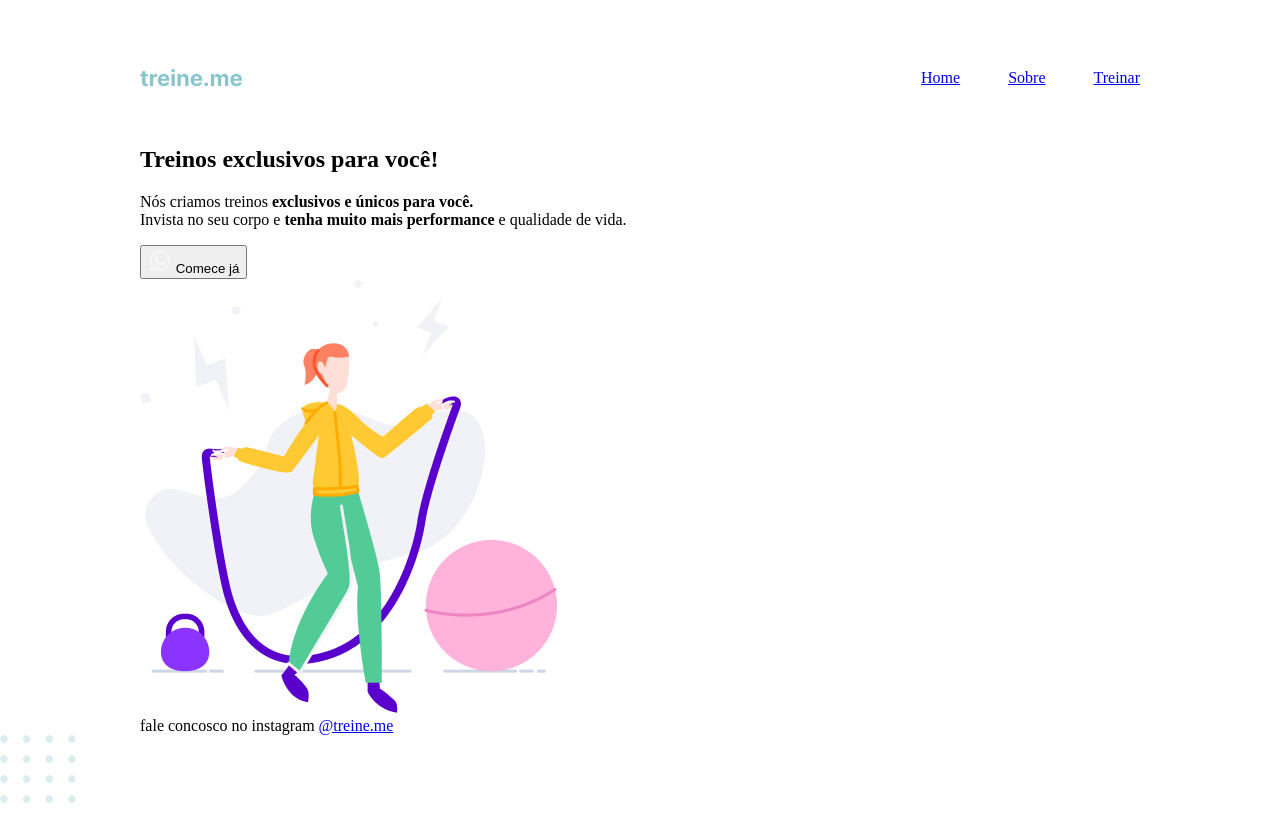
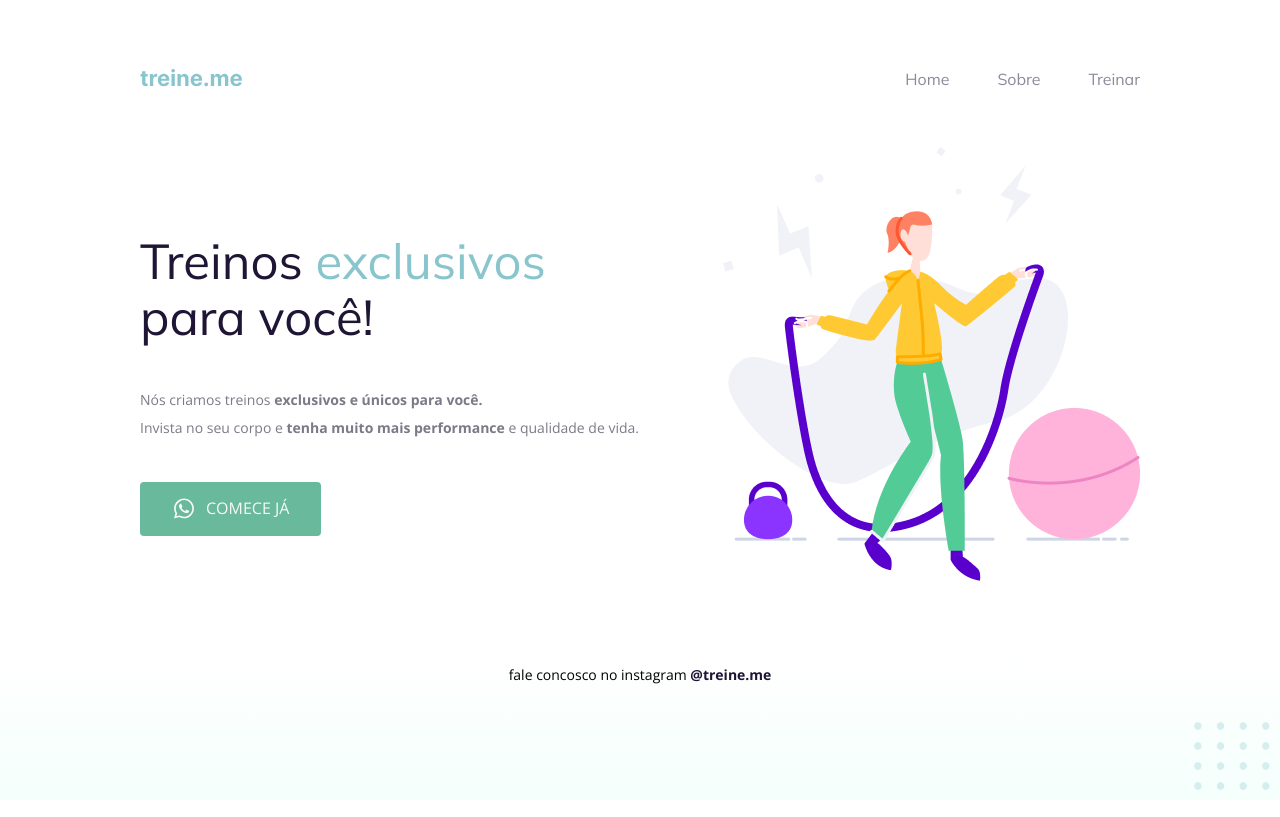
Before and after one commit to luizspolador/Projetos-Explorer-Rocketseat, a plain HTML site: page projeto02/index.html in a window 1280 px wide. Drawn offline with nearby package versions, Linux system fonts and the light colour scheme.

Commit message:
projeto 02 finalizado

```diff
--- a/projeto02/index.html
+++ b/projeto02/index.html
@@ -1,9 +1,13 @@
 <!DOCTYPE html>
 <html lang="pt-br">
 <head>
+  <link rel="preconnect" href="https://fonts.googleapis.com">
+  <link rel="preconnect" href="https://fonts.gstatic.com" crossorigin>
   <meta charset="UTF-8">
   <meta name="viewport" content="width=device-width, initial-scale=1.0">
   <title>Trine me</title>
+
+  <link href="https://fonts.googleapis.com/css2?family=Mulish:wght@400;700&family=Open+Sans:wght@400;700&display=swap" rel="stylesheet">
 
   <link rel="stylesheet" href="style.css">
 </head>
@@ -26,7 +30,7 @@
 
     <main>
       <section>
-        <h1>Treinos exclusivos para você!</h1>
+        <h1>Treinos <span>exclusivos</span> para você!</h1>
 
         <p>Nós criamos treinos <strong>exclusivos e únicos para você.</strong> <br/>
           Invista no seu corpo e <strong>tenha muito mais performance</strong> e qualidade de vida.
@@ -46,7 +50,7 @@
     </footer>
   </div>
 
-  <img src="images/balls-decoration.svg" alt="bolinhas verdes no canto inferior direito da página">
+  <img id="balls" src="images/balls-decoration.svg" alt="bolinhas verdes no canto inferior direito da página">
 
 </body>
 </html>
--- a/projeto02/style.css
+++ b/projeto02/style.css
@@ -1,10 +1,14 @@
 body {
   margin: 0;
+  font-family: 'Open Sans', sans-serif;
+  background: linear-gradient(180deg, rgba(227, 255, 248, 0) 82.08%, rgba(227, 255, 248, 0.38) 100%); /* graus (degrees), rgba(red, green, blue, transparencia de 0 a 1) % do elemento  */
+  min-height: 100vh;
 }
 
 .page {
   width: 1000px;
-  margin: 65px auto 0;
+  margin: 0 auto;
+  padding-top: 65px;
 }
 
 nav {
@@ -20,5 +24,83 @@ nav ul {
   gap: 48px;
   margin: 0;
   padding: 0;
+  font-family: 'Mulish', sans-serif;
+}
 
+a {
+  color: #1F1534;
+  text-decoration: none;
 }
+
+ul li a {
+  opacity: 0.5;
+}
+
+/* pseudo class */
+ul li a:hover {
+  font-weight: bold;
+  opacity: 1;
+}
+
+main {
+  display: flex;
+  align-items: center;
+  justify-content: space-between;
+}
+
+h1 {
+  font-family: 'Mulish', sans-serif;
+  font-size: 49px;
+  line-height: 56px;
+  color: #1F1534;
+  font-weight: normal;
+  width: 490px;
+}
+
+h1 span {
+  color: #89C5CC;
+}
+
+section p {
+  font-size: 14px;
+  line-height: 28px;
+  color: #7D7987;
+  margin: 40px 0;
+}
+
+button {
+  text-transform: uppercase;
+  font-family: 'Open Sans', sans-serif;
+  background-color: #69B99D;
+  color: #F9F9F9;
+  display: flex;
+  justify-content: center;
+  align-items: center;
+  padding: 14px 32px 15px;
+  font-size: 16px;
+  border-radius: 4px;
+  border: none;
+  gap: 10px;
+  cursor: pointer;
+}
+
+button:hover{
+  background-color: #4EA788;
+}
+
+footer {
+  font-size: 14px;
+  line-height: 28px;
+  text-align: center;
+  margin-top: 80px;
+}
+
+footer a {
+  font-weight: bold;
+}
+
+#balls {
+  position: fixed;
+  bottom: 0;
+  right: 0;
+}
```
